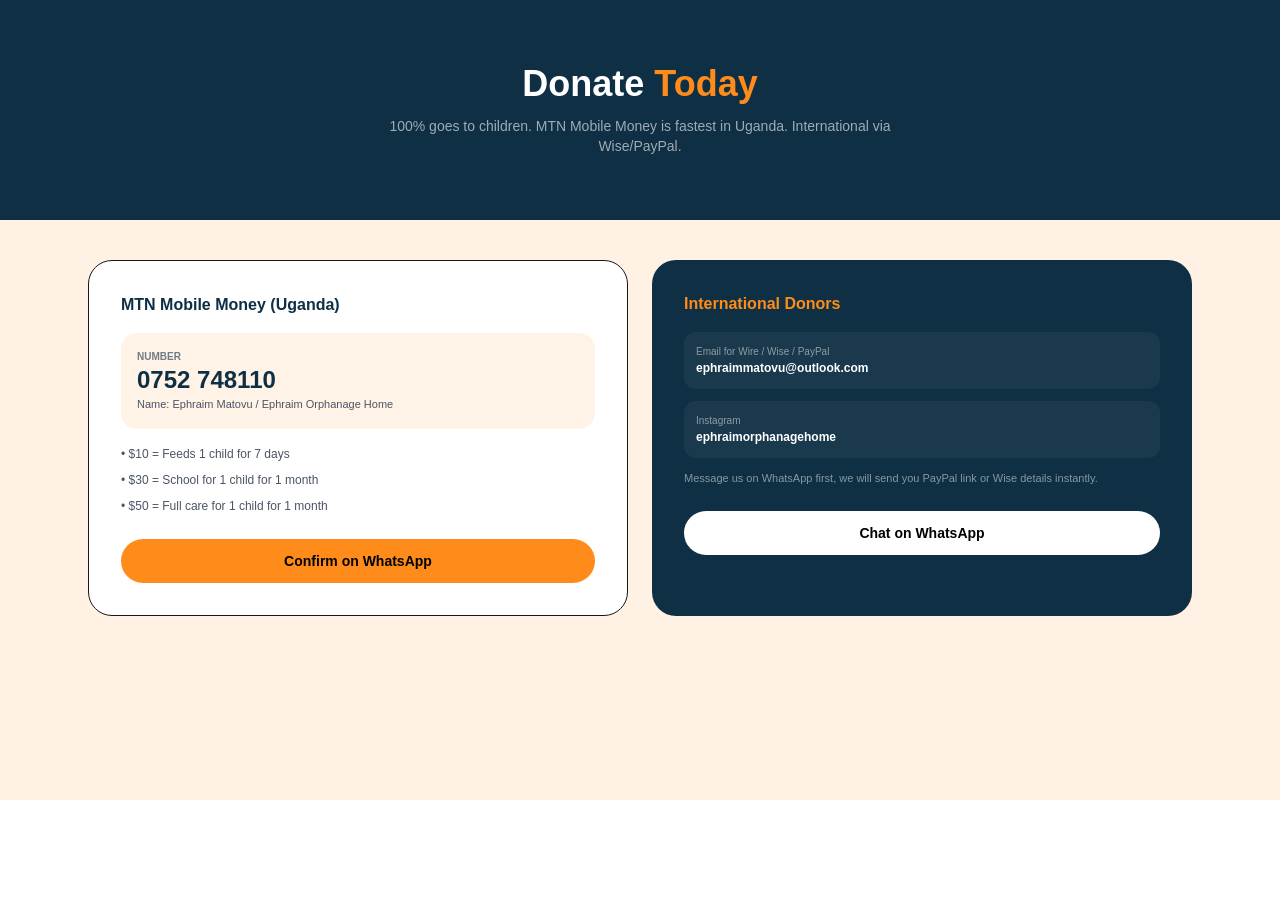
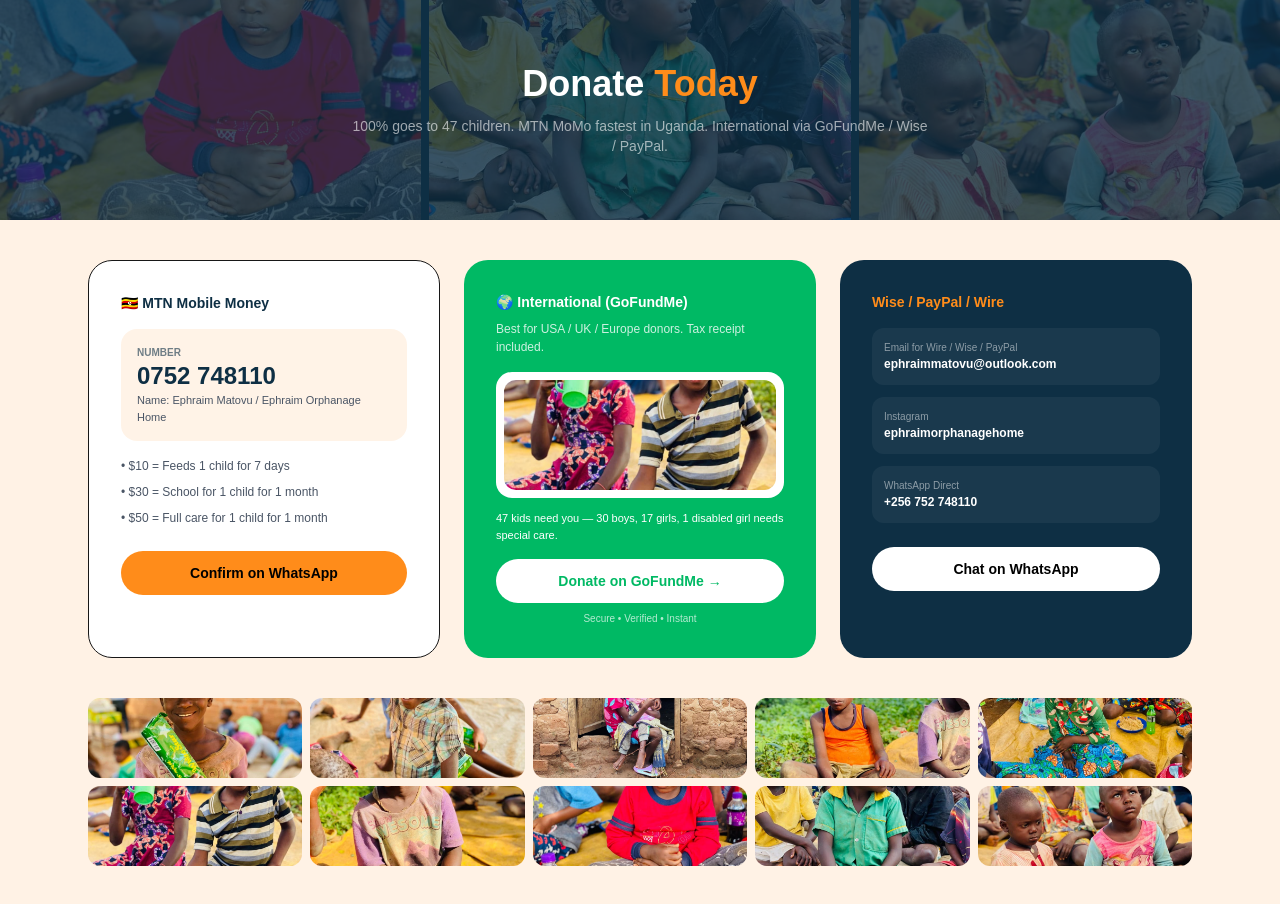
Before and after one commit to xoucho10/ephraim-orphanage, a Next.js app: page /donate in a window 1280 px wide. Before the commit the page ends 800 px from the top, so only its background shows below. Built offline with nearby package versions, Linux system fonts and the light colour scheme.

Commit message:
Donate page now has GoFundMe + all 10 photos + 47 kids

```diff
--- a/src/app/donate/page.tsx
+++ b/src/app/donate/page.tsx
@@ -3,14 +3,22 @@
 export default function DonatePage(){
   return (
     <main className="bg-[#FFF2E5] min-h-screen">
-      <section className="bg-[#0E2F44] py-16 px-6 text-center">
-        <h1 className="text-4xl font-black text-white">Donate <span className="text-[#FF8C1A]">Today</span></h1>
-        <p className="text-white/60 text-sm mt-3 max-w-xl mx-auto">100% goes to children. MTN Mobile Money is fastest in Uganda. International via Wise/PayPal.</p>
+      <section className="bg-[#0E2F44] py-16 px-6 text-center relative overflow-hidden">
+        <div className="absolute inset-0 opacity-20 flex gap-2">
+          <img src="/hero1.jpg" className="w-1/3 h-full object-cover" alt="" />
+          <img src="/hero2.jpg" className="w-1/3 h-full object-cover" alt="" />
+          <img src="/hero3.jpg" className="w-1/3 h-full object-cover" alt="" />
+        </div>
+        <div className="relative">
+          <h1 className="text-4xl font-black text-white">Donate <span className="text-[#FF8C1A]">Today</span></h1>
+          <p className="text-white/60 text-sm mt-3 max-w-xl mx-auto">100% goes to 47 children. MTN MoMo fastest in Uganda. International via GoFundMe / Wise / PayPal.</p>
+        </div>
       </section>
 
-      <div className="max-w-6xl mx-auto px-6 py-10 grid md:grid-cols-2 gap-6">
+      <div className="max-w-6xl mx-auto px-6 py-10 grid md:grid-cols-3 gap-6">
+        {/* MTN MoMo - Uganda */}
         <div className="bg-white rounded-3xl p-8 border">
-          <h3 className="font-black text-[#0E2F44]">MTN Mobile Money (Uganda)</h3>
+          <h3 className="font-black text-[#0E2F44] text-sm">🇺🇬 MTN Mobile Money</h3>
           <div className="mt-4 bg-[#FF8C1A]/10 rounded-2xl p-4">
             <p className="text-[10px] font-bold text-[#0E2F44]/60">NUMBER</p>
             <p className="text-2xl font-black text-[#0E2F44]">0752 748110</p>
@@ -24,14 +32,36 @@
           <Link href="https://wa.me/256752748110?text=Hello%20Ephraim%20I%20want%20to%20donate" className="mt-6 block bg-[#FF8C1A] text-black text-center py-3 rounded-full font-black text-sm">Confirm on WhatsApp</Link>
         </div>
 
+        {/* GoFundMe - International - NEW BUTTON */}
+        <div className="bg-[#00B964] rounded-3xl p-8 text-white">
+          <h3 className="font-black text-white text-sm">🌍 International (GoFundMe)</h3>
+          <p className="text-white/80 text-[12px] mt-2">Best for USA / UK / Europe donors. Tax receipt included.</p>
+          <div className="mt-4 bg-white rounded-2xl p-2">
+            <img src="/hero9.jpg" alt="Donate kids" className="w-full h-[110px] object-cover rounded-xl" />
+          </div>
+          <p className="text-white text-[11px] mt-3">47 kids need you — 30 boys, 17 girls, 1 disabled girl needs special care.</p>
+          <a href="https://www.gofundme.com/f/support-ephraims-mission-for-orphans" target="_blank" className="mt-4 block bg-white text-[#00B964] text-center py-3 rounded-full font-black text-sm">Donate on GoFundMe →</a>
+          <p className="text-[10px] text-white/70 text-center mt-2">Secure • Verified • Instant</p>
+        </div>
+
+        {/* Wise / PayPal */}
         <div className="bg-[#0E2F44] rounded-3xl p-8 text-white">
-          <h3 className="font-black text-[#FF8C1A]">International Donors</h3>
+          <h3 className="font-black text-[#FF8C1A] text-sm">Wise / PayPal / Wire</h3>
           <div className="mt-4 space-y-3 text-[12px]">
             <div className="bg-white/5 rounded-xl p-3"><p className="text-white/50 text-[10px]">Email for Wire / Wise / PayPal</p><p className="font-bold">ephraimmatovu@outlook.com</p></div>
             <div className="bg-white/5 rounded-xl p-3"><p className="text-white/50 text-[10px]">Instagram</p><p className="font-bold">ephraimorphanagehome</p></div>
-            <p className="text-white/50 text-[11px] mt-3">Message us on WhatsApp first, we will send you PayPal link or Wise details instantly.</p>
+            <div className="bg-white/5 rounded-xl p-3"><p className="text-white/50 text-[10px]">WhatsApp Direct</p><p className="font-bold">+256 752 748110</p></div>
           </div>
           <Link href="https://wa.me/256752748110" className="mt-6 block bg-white text-black text-center py-3 rounded-full font-black text-sm">Chat on WhatsApp</Link>
+        </div>
+      </div>
+
+      {/* Photos strip */}
+      <div className="max-w-6xl mx-auto px-6 pb-10">
+        <div className="grid grid-cols-5 gap-2">
+          {[4,5,6,7,8,9,10,1,2,3].map(n=>(
+            <img key={n} src={`/hero${n}.jpg`} alt={`child ${n}`} className="h-[80px] w-full object-cover rounded-xl" />
+          ))}
         </div>
       </div>
     </main>
--- a/src/components/Stats.tsx
+++ b/src/components/Stats.tsx
@@ -1,17 +1,9 @@
-export default function Stats() {
-  const items = [
-    { k: "150+", v: "Children Supported" },
-    { k: "7+", v: "Years Serving" },
-    { k: "100%", v: "Love & Care" },
-  ]
+export default function Stats(){
   return (
-    <div className="grid grid-cols-3 gap-4">
-      {items.map((i) => (
-        <div key={i.v} className="bg-[#FF8C1A]/10 border border-[#FF8C1A]/20 rounded-2xl p-4 text-center">
-          <p className="text-2xl font-black text-[#FF8C1A]">{i.k}</p>
-          <p className="text-[10px] text-white/70 mt-1">{i.v}</p>
-        </div>
-      ))}
+    <div className="flex gap-6">
+      <div><p className="text-2xl font-black text-white">47</p><p className="text-[10px] text-white/50">CHILDREN</p></div>
+      <div><p className="text-2xl font-black text-white">30</p><p className="text-[10px] text-white/50">BOYS</p></div>
+      <div><p className="text-2xl font-black text-white">17</p><p className="text-[10px] text-white/50">GIRLS</p></div>
     </div>
   )
 }
```
